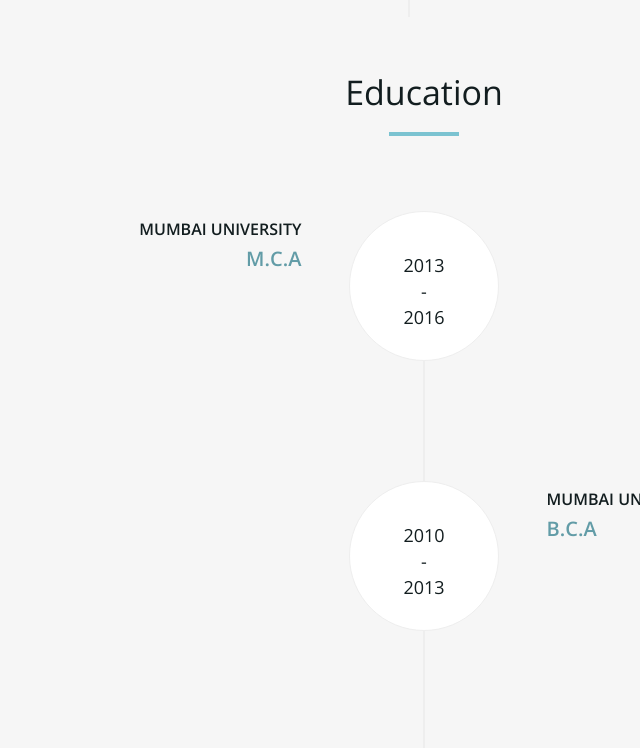
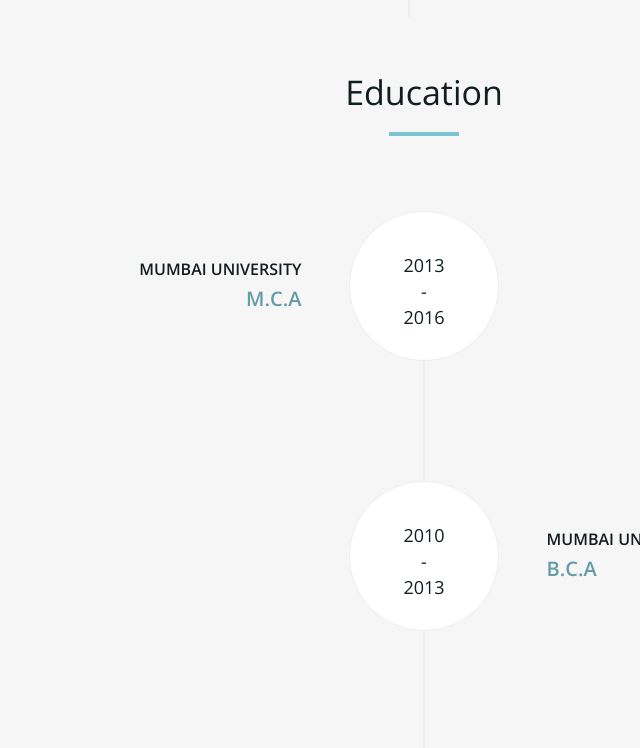
Before and after one commit to asmas1993/asmas1993.github.io, a plain HTML site: page index.html in a window 1280 px wide. Shown: the part 2937-3685 px from the top of the page, without its empty margins (231-871 px from the left). Drawn offline with nearby package versions, Linux system fonts and the light colour scheme.

Commit message:
Update style.css

```diff
--- a/css/style.css
+++ b/css/style.css
@@ -6,6 +6,10 @@ body, html {
 	width: 100% !important;
 	height: 100% !important;
 }
+
+
+.timeline-heading{margin-top: 40px;}
+
 h1 {
 	font-weight: 700;
 }
```
